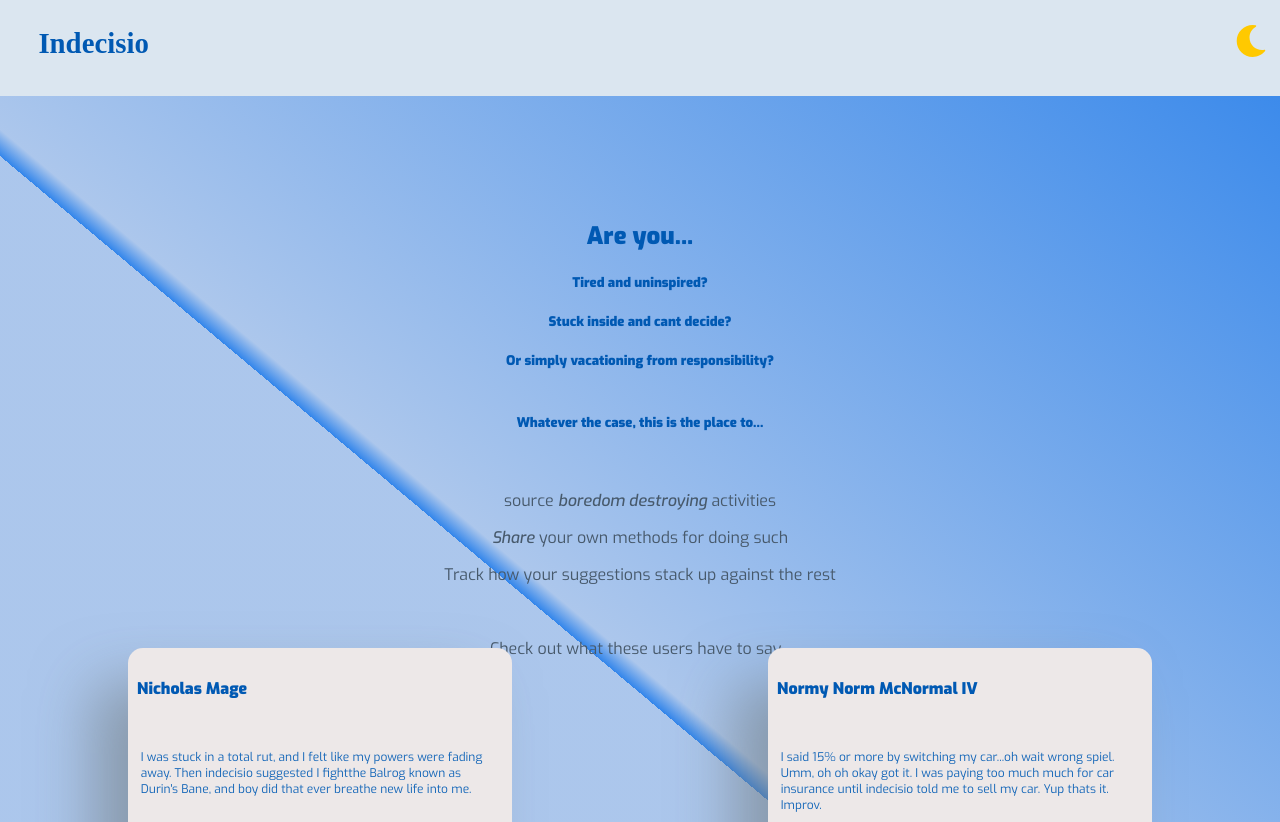
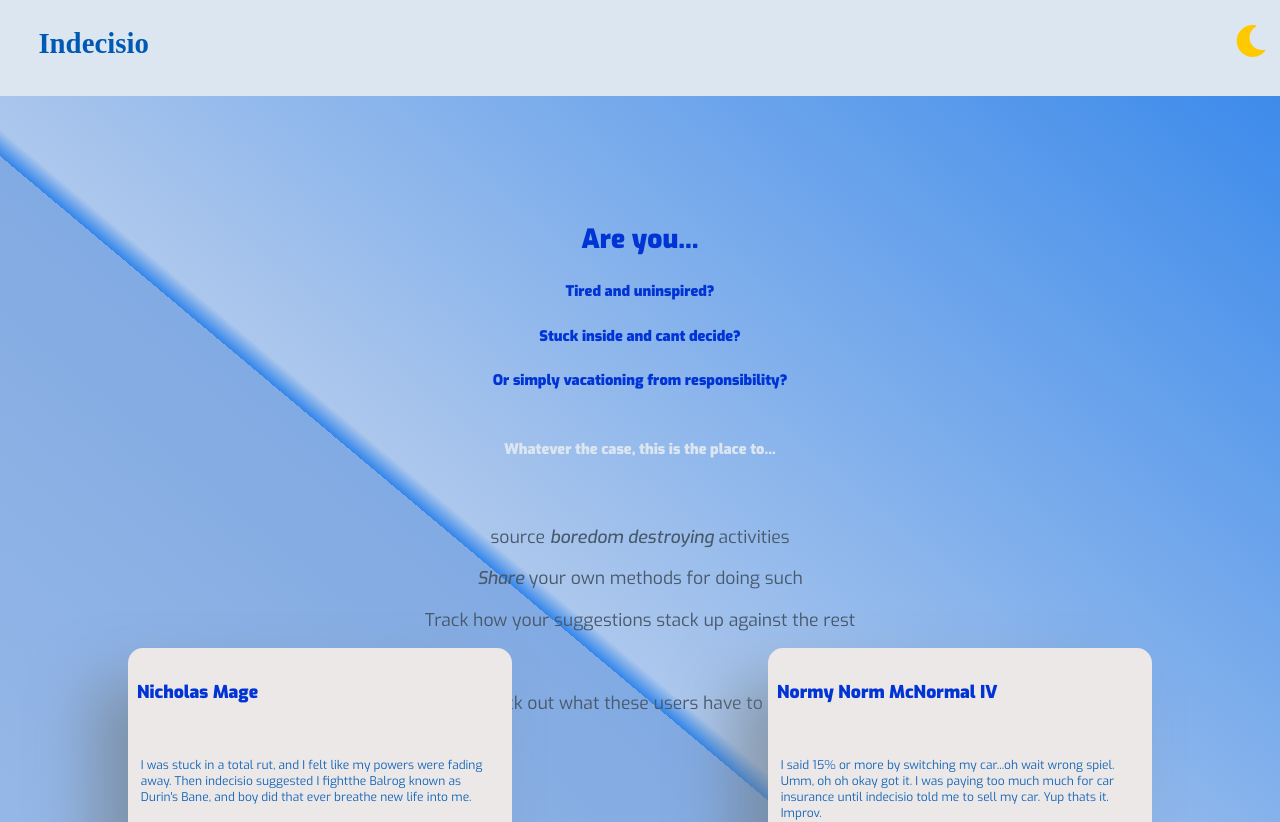
Before and after one commit to thinkful-ei-jaguar/Indecisio-client, a React (Create React App) app: page / in a window 1280 px wide. Shown: the top 822 px of the page. Built offline with nearby package versions, Linux system fonts and the light colour scheme; a web font is replaced by a local one.

Commit message:
fixes my brain...not

```diff
--- a/src/components/Dashboard/Dashboard.css
+++ b/src/components/Dashboard/Dashboard.css
@@ -32,7 +32,9 @@
 #radio-options {
     font-size: 15px;
 }
-
+#dash-feature {
+    font-size: 2.2vh;
+}
 
 
 input:focus  {
--- a/src/components/Dashboard/Dashboard.js
+++ b/src/components/Dashboard/Dashboard.js
@@ -214,6 +214,7 @@ export default class Dashboard extends Component {
               <div className="dropdown-div">
               <label className="filter-select" htmlFor="filter-select">Choices by Category:</label>
             <select
+                id="dash-filter"
               className='dashboard-select'
               value={this.state.filter}
               onChange={this.handleFilterChange}
@@ -227,17 +228,22 @@ export default class Dashboard extends Component {
           </select>
 
           <form id="radio-options">
+            <div>
 
             <input type="radio" id="global" value="global"
               checked={this.state.creatorFilter==='global'}
               onChange={this.handleCreatorFilterChange}>
             </input>
             <label htmlFor="global">Created by anyone</label>
+            </div>
+            <div>
+
             <input type="radio" id="me" value="me"
               checked={this.state.creatorFilter==='me'}
               onChange={this.handleCreatorFilterChange}>
             </input>
             <label htmlFor="me">Created by me</label>
+            </div>
 
           </form>
         </div>
--- a/src/components/Landing/Landing.css
+++ b/src/components/Landing/Landing.css
@@ -6,8 +6,9 @@
     justify-content: flex-start;
     background-size: 200vh;
     max-height: 400vh;
+    font-size: 2.2vh;
     background-origin: border-box;
-    background: linear-gradient(40deg, hsla(215,63%,80%,1) 0%, hsla(215,63%,80%,1) 54%, hsla(213,82%,56%,1) 54%,hsla(215,63%,80%,1)55%, hsla(213,82%,56%,1) 100%);
+    background: linear-gradient(40deg, hsla(215,63%,80%,1) 0%, hsla(215,63%,70%,1) 54%, hsla(213,82%,56%,1) 54%,hsla(215,63%,80%,1)55%, hsla(213,82%,56%,1) 100%);
 }
 
 
@@ -30,8 +31,13 @@ span {
     font-weight: bolder;
 }
 
+#problems > h5, #problems > h2 {
+    color: #0034d4;
+}
 
-
+#solutions > h5 {
+    color: var(--secondary)
+}
 
 
 .hero {
@@ -61,7 +67,9 @@ section#fakeusers-container {
 
 
 @media all and (min-width: 1024px) and (max-width: 2880px) {
-
+    .landing-page {
+        max-height: 150vh;
+    }
 }
 
 @media all and (min-width: 768px) and (max-width: 1024px) {
--- a/src/components/RealFakeUser/RealFakeUser.css
+++ b/src/components/RealFakeUser/RealFakeUser.css
@@ -43,6 +43,9 @@ p#testimonial {
     background-repeat: no-repeat;
 }
 
+h4#fakeName {
+    color: #0034d4;
+}
 
 @media all and (min-width: 1024px) and (max-width: 2880px) {
     .real-fake {
--- a/src/index.css
+++ b/src/index.css
@@ -89,6 +89,9 @@ button.theme-switch {
   font-size: 18px;
 }
 
+select {
+  font-size: 2vh;
+}
 
 
 @media all and (min-width: 1024px) and (max-width: 2880px) {
```
Also changed, not shown: 1 other file (tests, documents, lock files or other folders).
